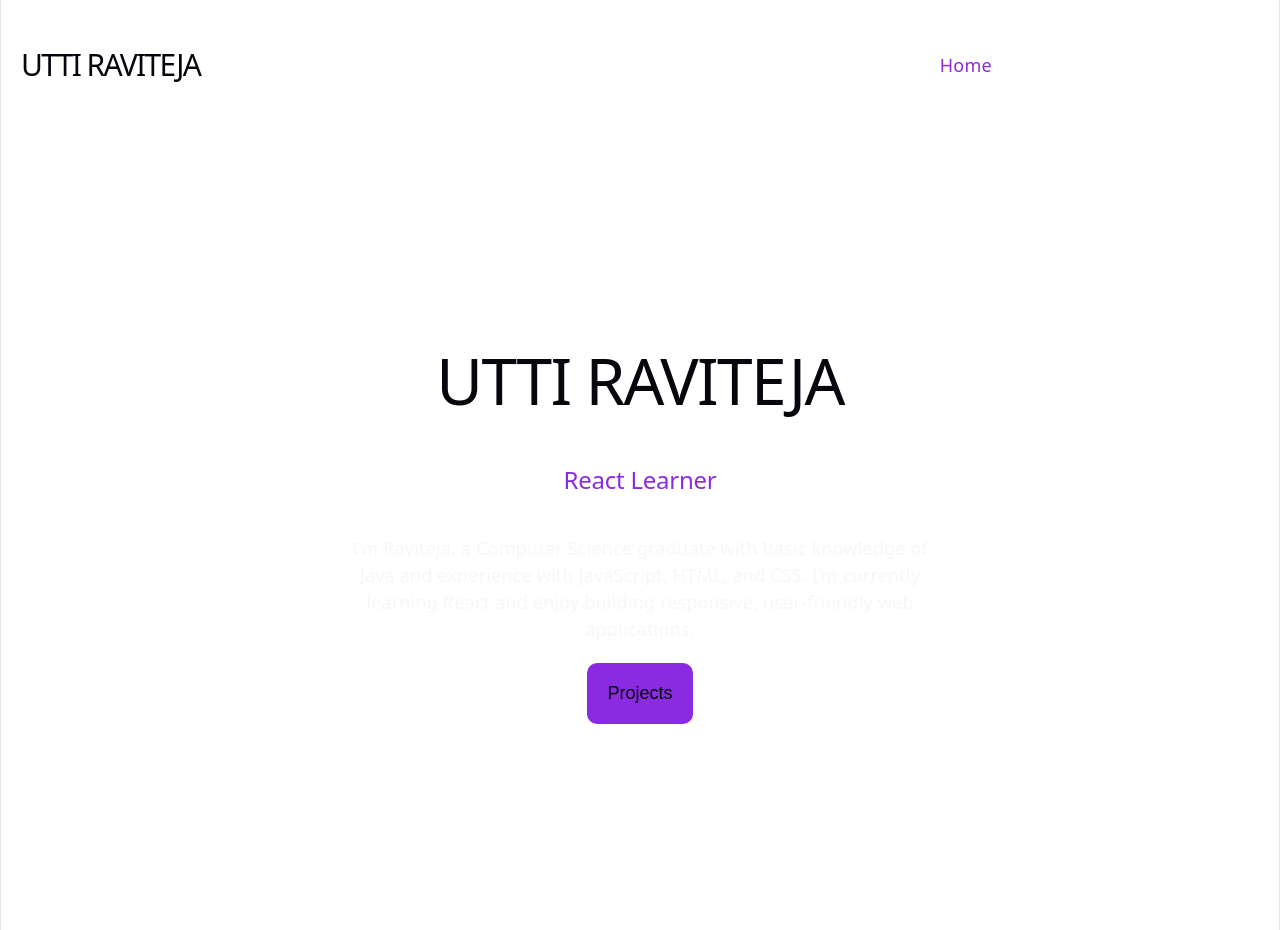
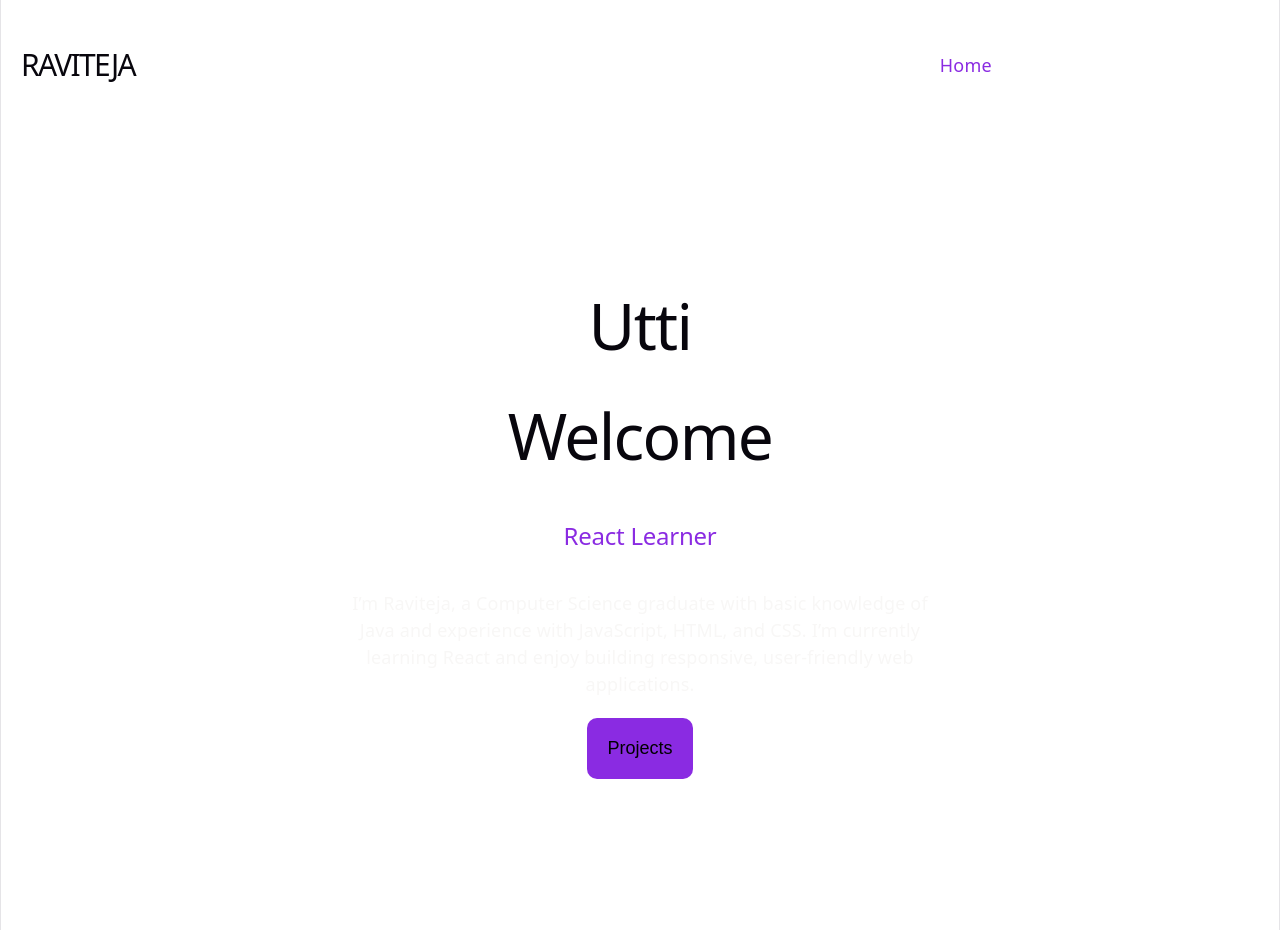
Before and after one commit to ravitejautti7/portfolio, a React app: page / in a window 1280 px wide. Built offline with nearby package versions, Linux system fonts and the light colour scheme; the HTML template or start-up script is replaced by a standard one.

Commit message:
Updated Home, Navbar tabs

```diff
--- a/src/components/Home.jsx
+++ b/src/components/Home.jsx
@@ -5,7 +5,8 @@ function Home(){
     const navigate=useNavigate();
     return(
         <section>
-            <h1>UTTI RAVITEJA</h1>
+            <h1>Utti</h1>
+            <h1>Welcome</h1>
             <h2>React Learner</h2>
             <p>I’m Raviteja, a Computer Science graduate with basic knowledge of Java and experience with JavaScript, HTML, and CSS. I’m currently learning React and enjoy building responsive, user-friendly web applications.</p>
             <button onClick={()=>navigate("/projects")}>Projects</button>
--- a/src/components/Navbar.jsx
+++ b/src/components/Navbar.jsx
@@ -4,7 +4,7 @@ const Navbar=()=>{
 
     return(
         <nav>
-            <h1>UTTI RAVITEJA</h1>
+            <h1>RAVITEJA</h1>
             <div>
                 <NavLink to="/">Home</NavLink>
                 <NavLink to="/about">About</NavLink>
```
